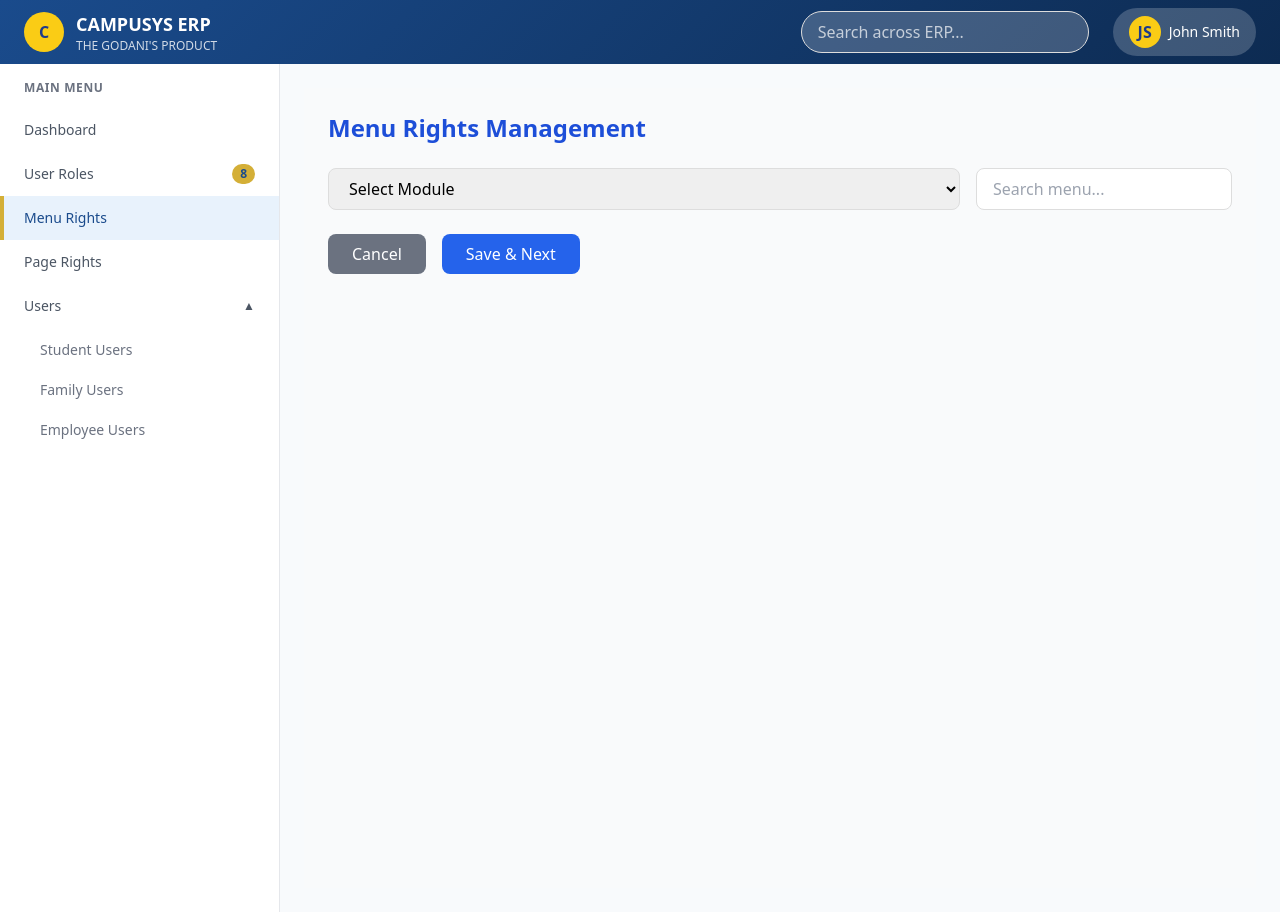
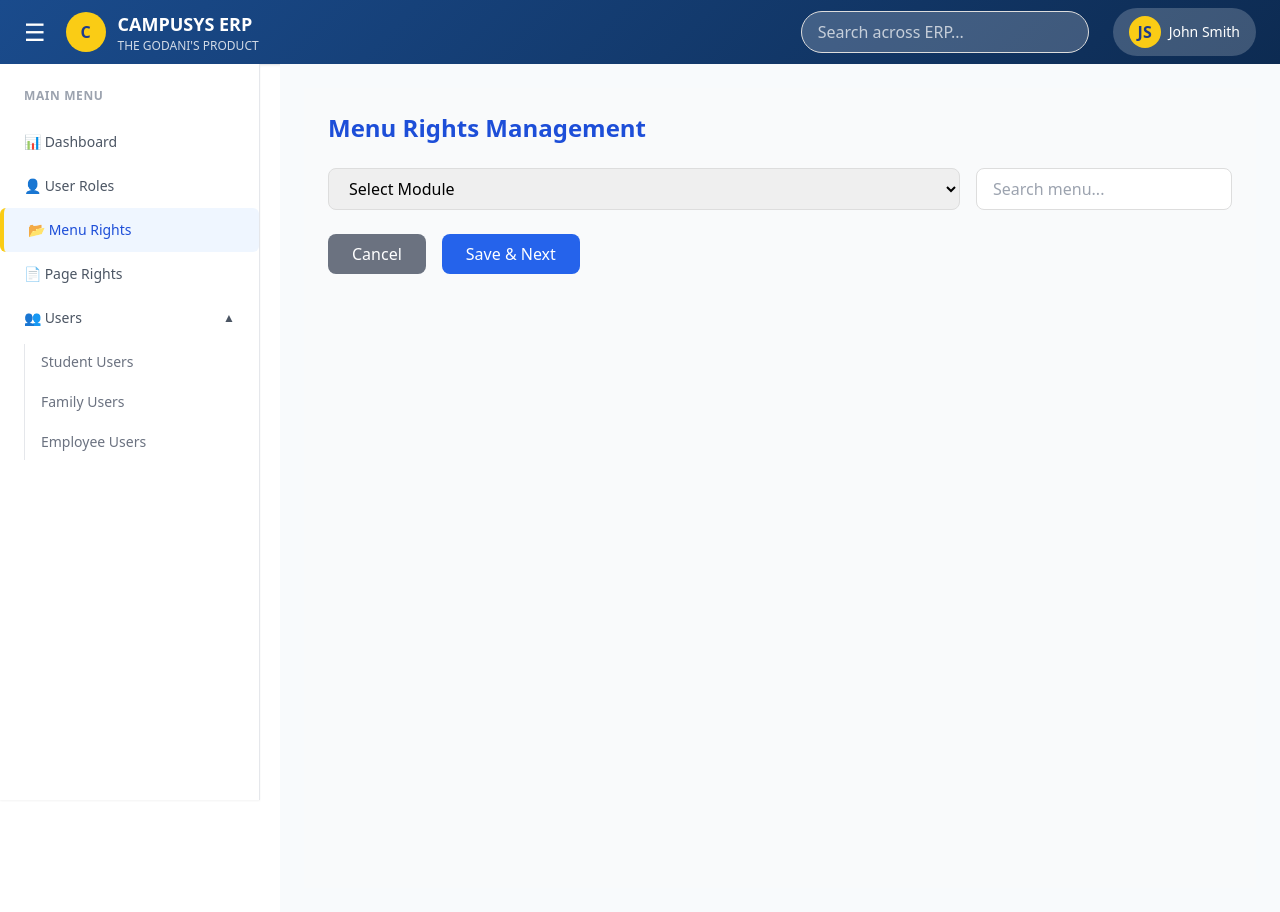
Before and after one commit to keshav047/campusys-erp-react, a React (Vite) app: page /menu-rights in a window 1280 px wide. Built offline with nearby package versions, Linux system fonts and the light colour scheme; the HTML template or start-up script is replaced by a standard one.

Commit message:
Update layout: fixed header, sidebar toggle, navbar dropdown

```diff
--- a/src/components/Navbar.jsx
+++ b/src/components/Navbar.jsx
@@ -1,7 +1,31 @@
-import { useState } from "react"
+import { useState, useRef, useEffect } from "react"
+import { useNavigate } from "react-router-dom"
 
-export default function Navbar() {
+export default function Navbar({ setSidebar }) {
+
   const [open, setOpen] = useState(false)
+  const dropdownRef = useRef(null)
+  const navigate = useNavigate()
+
+  const handleLogout = () => {
+    localStorage.clear()
+    navigate("/login")
+  }
+
+  // click outside close dropdown
+  useEffect(() => {
+    const handleClickOutside = (event) => {
+      if (dropdownRef.current && !dropdownRef.current.contains(event.target)) {
+        setOpen(false)
+      }
+    }
+
+    document.addEventListener("mousedown", handleClickOutside)
+
+    return () => {
+      document.removeEventListener("mousedown", handleClickOutside)
+    }
+  }, [])
 
   return (
     <header className="
@@ -12,11 +36,21 @@ export default function Navbar() {
       shadow
       bg-[linear-gradient(135deg,var(--primary-blue),var(--dark-blue))]
     ">
- {/* Logo */}
+
+      {/* Left Side */}
       <div className="flex items-center gap-3">
+
+        <button
+          onClick={() => setSidebar(prev => !prev)}
+          className="text-2xl mr-2"
+        >
+          ☰
+        </button>
+
         <div className="w-10 h-10 rounded-full bg-yellow-400 flex items-center justify-center text-blue-900 font-bold">
           C
         </div>
+
         <div>
           <div className="font-bold text-lg">CAMPUSYS ERP</div>
           <div className="text-xs opacity-80">THE GODANI'S PRODUCT</div>
@@ -25,12 +59,15 @@ export default function Navbar() {
 
       {/* Right */}
       <div className="flex items-center gap-6">
+
         <input
           placeholder="Search across ERP..."
           className="px-4 py-2 rounded-full bg-white/20 placeholder-white/70 outline-none focus:bg-white/30 w-72"
         />
 
-        <div className="relative">
+        {/* Dropdown */}
+        <div className="relative" ref={dropdownRef}>
+
           <button
             onClick={() => setOpen(!open)}
             className="flex items-center gap-2 bg-white/20 px-4 py-2 rounded-full"
@@ -38,22 +75,31 @@ export default function Navbar() {
             <div className="w-8 h-8 bg-yellow-400 text-blue-900 rounded-full flex items-center justify-center font-bold">
               JS
             </div>
+
             <span className="text-sm">John Smith</span>
           </button>
 
           {open && (
             <div className="absolute right-0 mt-3 w-48 bg-white text-gray-700 rounded-xl shadow-lg overflow-hidden">
+
               {["My Profile", "Change Password", "Talk to Expert"].map(i => (
                 <div key={i} className="px-4 py-3 hover:bg-blue-50 cursor-pointer">
                   {i}
                 </div>
               ))}
+
               <hr />
-              <div className="px-4 py-3 hover:bg-blue-50 cursor-pointer">
+
+              <div
+                onClick={handleLogout}
+                className="px-4 py-3 hover:bg-red-50 cursor-pointer text-red-600"
+              >
                 Logout
               </div>
+
             </div>
           )}
+
         </div>
       </div>
     </header>
--- a/src/components/Sidebar.jsx
+++ b/src/components/Sidebar.jsx
@@ -1,126 +1,64 @@
 import { NavLink } from "react-router-dom"
 import { useState } from "react"
 
-export default function Sidebar() {
+export default function Sidebar({ isOpen }) {
   const [openUsers, setOpenUsers] = useState(true)
 
   const baseLink =
-    "flex items-center px-6 py-3 text-sm font-medium transition-all duration-200 relative"
-
+    "flex items-center gap-3 px-6 py-3 text-sm font-medium rounded-md transition-all duration-200"
   const activeLink =
-    "bg-[var(--light-blue)] text-[var(--primary-blue)] before:absolute before:left-0 before:top-0 before:h-full before:w-1 before:bg-[var(--accent-gold)]"
-
+    "bg-blue-50 text-blue-700 border-l-4 border-yellow-400"
   const normalLink =
-    "text-gray-600 hover:bg-[var(--light-blue)] hover:text-[var(--primary-blue)]"
+    "text-gray-600 hover:bg-blue-50 hover:text-blue-700"
 
   return (
-    <aside className="w-[280px] bg-white border-r min-h-screen shadow-sm">
-
-      {/* Header Section */}
-
-
-      {/* Menu Section */}
-      <div className="py-4">
-        <div className="px-6 text-xs font-semibold text-gray-500 uppercase tracking-wider mb-3">
+    <aside
+      className={`
+        fixed top-16 left-0
+        w-[260px] h-[calc(100vh-4rem)]
+        bg-white border-r shadow-sm z-30
+        transform transition-transform duration-300
+        ${isOpen ? "translate-x-0" : "-translate-x-full"}
+        overflow-y-auto
+      `}
+    >
+      <div className="py-6">
+        {/* Title */}
+        <div className="px-6 mb-4 text-xs font-semibold text-gray-400 uppercase tracking-wider">
           Main Menu
         </div>
 
-        {/* ✅ Dashboard FIXED */}
-        <NavLink
-          to="/user-management"
-          className={({ isActive }) =>
-            `${baseLink} ${isActive ? activeLink : normalLink}`
-          }
-        >
-          Dashboard
-        </NavLink>
+        {/* Links */}
+        <NavLink to="/user-management" className={({ isActive }) =>
+          `${baseLink} ${isActive ? activeLink : normalLink}`
+        }>📊 Dashboard</NavLink>
 
-        {/* User Roles */}
-        <NavLink
-          to="/user-role"
-          className={({ isActive }) =>
-            `${baseLink} justify-between ${
-              isActive ? activeLink : normalLink
-            }`
-          }
-        >
-          <span>User Roles</span>
-          <span className="ml-2 bg-[var(--accent-gold)] text-[var(--primary-blue)] text-xs font-semibold px-2 py-0.5 rounded-full">
-            8
-          </span>
-        </NavLink>
+        <NavLink to="/user-role" className={({ isActive }) =>
+          `${baseLink} ${isActive ? activeLink : normalLink}`
+        }>👤 User Roles</NavLink>
 
-        {/* Menu Rights */}
-        <NavLink
-          to="/menu-rights"
-          className={({ isActive }) =>
-            `${baseLink} ${isActive ? activeLink : normalLink}`
-          }
-        >
-          Menu Rights
-        </NavLink>
+        <NavLink to="/menu-rights" className={({ isActive }) =>
+          `${baseLink} ${isActive ? activeLink : normalLink}`
+        }>📂 Menu Rights</NavLink>
 
-        {/* Page Rights */}
-        <NavLink
-          to="/page-rights"
-          className={({ isActive }) =>
-            `${baseLink} ${isActive ? activeLink : normalLink}`
-          }
-        >
-          Page Rights
-        </NavLink>
+        <NavLink to="/page-rights" className={({ isActive }) =>
+          `${baseLink} ${isActive ? activeLink : normalLink}`
+        }>📄 Page Rights</NavLink>
 
-        {/* Users with Submenu */}
+        {/* Users submenu */}
         <button
           onClick={() => setOpenUsers(!openUsers)}
-          className={`${baseLink} w-full text-left flex justify-between ${normalLink}`}
+          className={`${baseLink} w-full justify-between ${normalLink}`}
         >
-          <span>Users</span>
-          <span className="text-xs">
-            {openUsers ? "▲" : "▼"}
-          </span>
+          <span>👥 Users</span>
+          <span className="text-xs">{openUsers ? "▲" : "▼"}</span>
         </button>
 
         {openUsers && (
-          <div className="mt-1 space-y-1">
-            <NavLink
-              to="/user"
-              className={({ isActive }) =>
-                `flex items-center px-10 py-2 text-sm transition ${
-                  isActive
-                    ? "bg-[var(--light-blue)] text-[var(--primary-blue)]"
-                    : "text-gray-500 hover:bg-[var(--light-blue)] hover:text-[var(--primary-blue)]"
-                }`
-              }
-            >
-              Student Users
-            </NavLink>
-
-            <NavLink
-              to="/family-users"
-              className={({ isActive }) =>
-                `flex items-center px-10 py-2 text-sm transition ${
-                  isActive
-                    ? "bg-[var(--light-blue)] text-[var(--primary-blue)]"
-                    : "text-gray-500 hover:bg-[var(--light-blue)] hover:text-[var(--primary-blue)]"
-                }`
-              }
-            >
-              Family Users
-            </NavLink>
-
-            <NavLink
-              to="/employee-users"
-              className={({ isActive }) =>
-                `flex items-center px-10 py-2 text-sm transition ${
-                  isActive
-                    ? "bg-[var(--light-blue)] text-[var(--primary-blue)]"
-                    : "text-gray-500 hover:bg-[var(--light-blue)] hover:text-[var(--primary-blue)]"
-                }`
-              }
-            >
-              Employee Users
-            </NavLink>
+          <div className="ml-6 mt-1 space-y-1 border-l pl-4">
+            <NavLink to="/user" className="block py-2 text-sm text-gray-500 hover:text-blue-700">Student Users</NavLink>
+            <NavLink to="/family-users" className="block py-2 text-sm text-gray-500 hover:text-blue-700">Family Users</NavLink>
+            <NavLink to="/employee-users" className="block py-2 text-sm text-gray-500 hover:text-blue-700">Employee Users</NavLink>
           </div>
         )}
       </div>
--- a/src/layouts/MainLayout.jsx
+++ b/src/layouts/MainLayout.jsx
@@ -1,14 +1,25 @@
+import { useState } from "react"
 import Navbar from "../components/Navbar"
 import Sidebar from "../components/Sidebar"
 import { Outlet } from "react-router-dom"
 
 export default function MainLayout() {
+
+  const [sidebar, setSidebar] = useState(true)
+
   return (
     <div className="min-h-screen flex flex-col">
-      <Navbar />
+
+      <Navbar setSidebar={setSidebar} />
+
       <div className="flex flex-1">
-        <Sidebar />
-        <main className="flex-1 p-6 bg-slate-50">
+        <Sidebar isOpen={sidebar} />
+
+        <main
+          className={`flex-1 p-6 bg-slate-50 transition-all duration-300 ${
+            sidebar ? "ml-[280px]" : "ml-0"
+          }`}
+        >
           <Outlet />
         </main>
       </div>
--- a/src/pages/User.jsx
+++ b/src/pages/User.jsx
@@ -89,9 +89,7 @@ export default function User() {
         <h1 className="text-2xl font-semibold text-[var(--primary-blue)]">
           Student Users
         </h1>
-        <button className="bg-[var(--light-blue)] text-[var(--primary-blue)] px-4 py-2 rounded-lg font-medium">
-          + Add Student
-        </button>
+
       </div>
 
       <div className="bg-white rounded-2xl shadow p-6">
```
Lines whose indentation alone changed are shown as unchanged.
